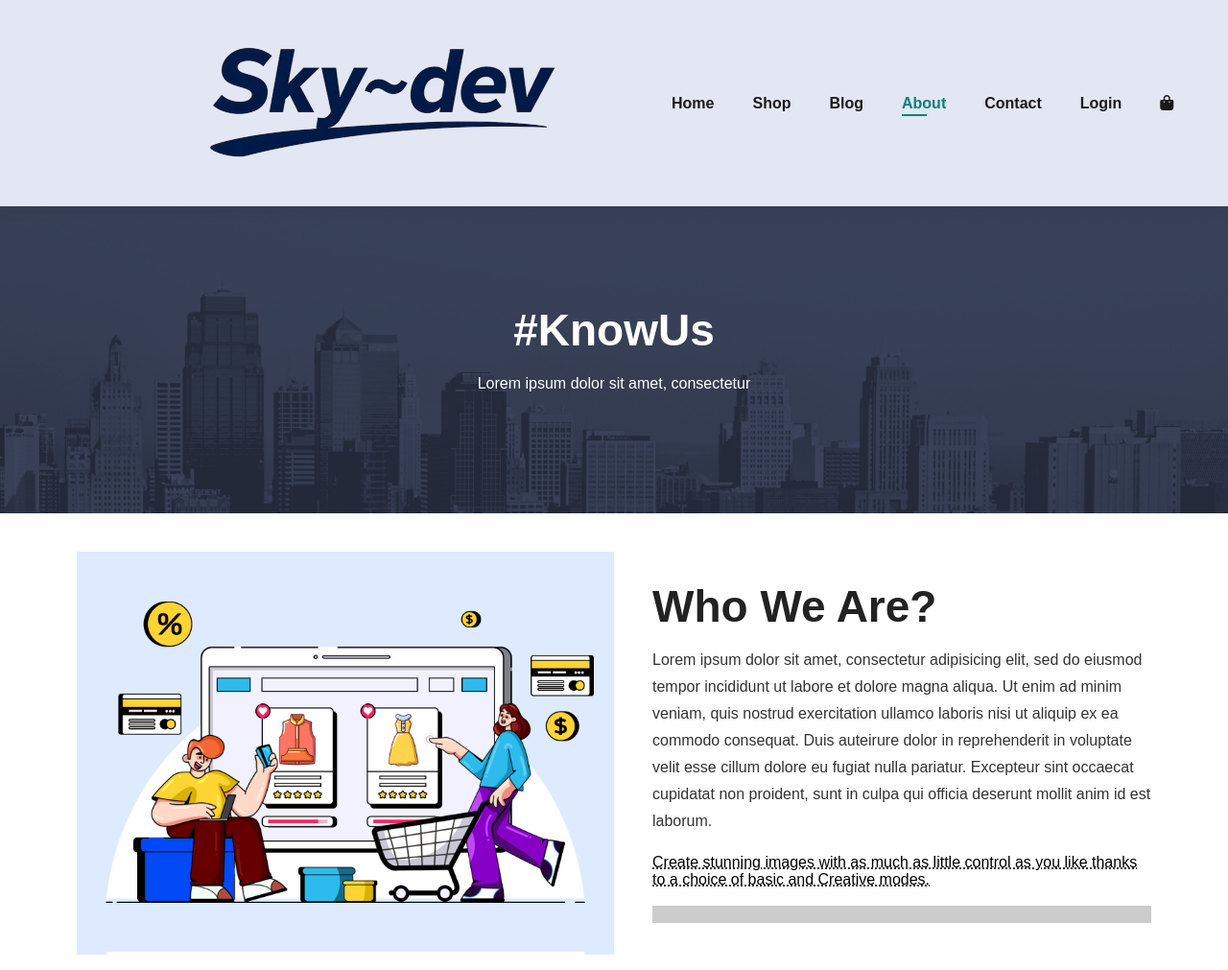
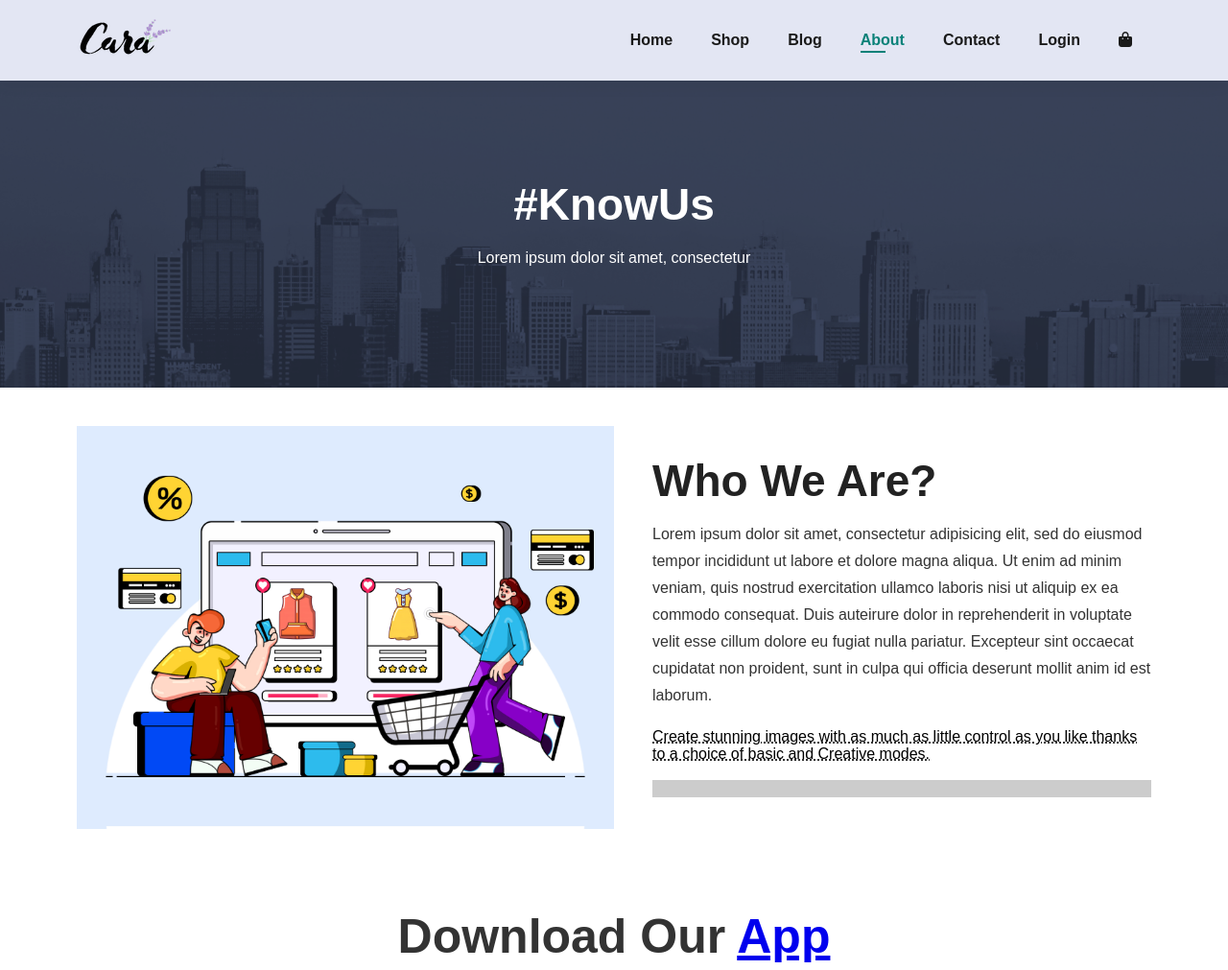
Before and after one commit to skyler-ghost/full-stack--eCommerce-website, a website: page public/about.html in a window 1280 px wide. Shown: the top 1011 px of the page at 96% size. Drawn offline with Linux system fonts and the light colour scheme; no server answers.

Commit message:
Update logo image source in about.html

```diff
--- a/public/about.html
+++ b/public/about.html
@@ -9,7 +9,7 @@
 </head>
 <body>
     <section id="header">
-        <a href="#"><img src="img/Logo1.png" class="logo" alt=""></a>
+        <a href="#"><img src="img/logo.png" class="logo" alt=""></a>
 
         <div>
             <ul id="navbar">
```
